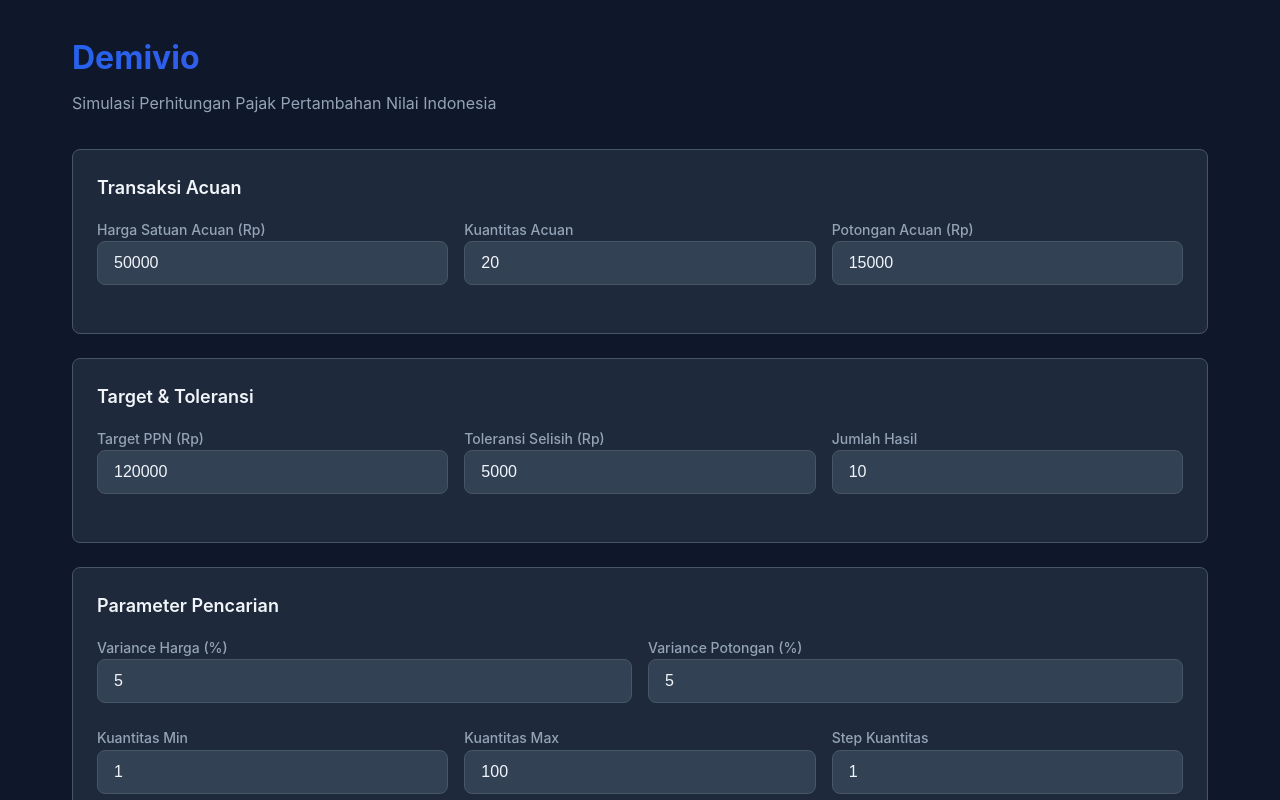
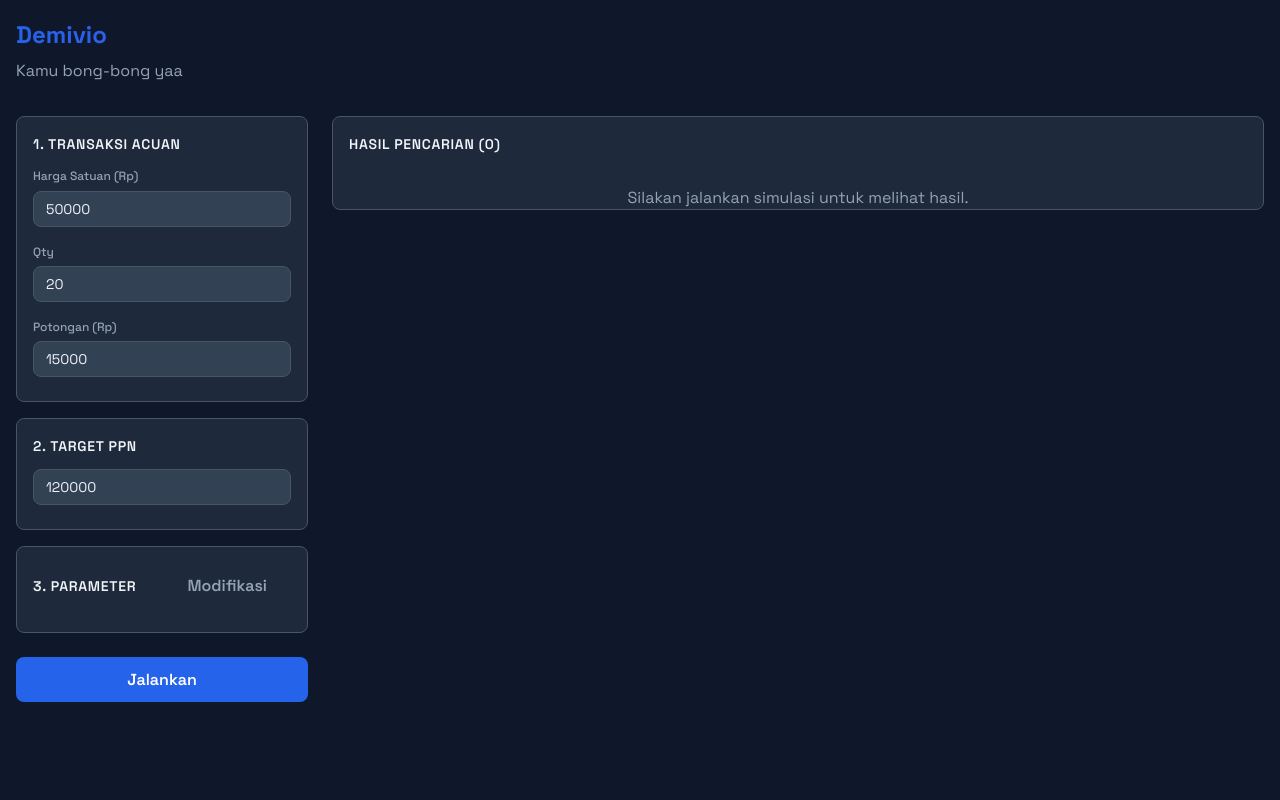
Before and after one commit to allababbot/demivio, a SvelteKit app: page / in a window 1280 px wide. Shown: the top 800 px of the page. Built offline with nearby package versions, Linux system fonts and the light colour scheme.

Commit message:
fix(ui): migrate to local Space Grotesk font

```diff
--- a/src/app.css
+++ b/src/app.css
@@ -1,3 +1,10 @@
+@font-face {
+  font-family: 'Space Grotesk';
+  src: url('/fonts/SpaceGrotesk-VariableFont_wght.ttf') format('truetype');
+  font-weight: 300 700;
+  font-display: swap;
+}
+
 :root {
   --primary: #2563eb;
   --primary-dark: #1d4ed8;
@@ -19,8 +26,19 @@
   padding: 0;
 }
 
+input,
+button,
+textarea,
+select,
+body,
+h1, h2, h3, h4, h5, h6,
+p, span, div, a {
+  font-family: "Space Grotesk", sans-serif !important;
+}
+
 body {
   font-family:
+    "Space Grotesk",
     "Inter",
     -apple-system,
     BlinkMacSystemFont,
@@ -34,15 +52,19 @@ body {
 }
 
 .container {
-  max-width: 1200px;
+  max-width: 1400px;
   margin: 0 auto;
-  padding: 2rem;
+  padding: 1rem;
+  height: 100vh;
+  display: flex;
+  flex-direction: column;
+  overflow: hidden;
 }
 
 h1 {
-  font-size: 2rem;
+  font-size: 1.5rem;
   font-weight: 700;
-  margin-bottom: 0.5rem;
+  margin-bottom: 0.25rem;
   background: linear-gradient(135deg, var(--primary), #7c3aed);
   -webkit-background-clip: text;
   -webkit-text-fill-color: transparent;
@@ -87,45 +109,72 @@ h1 {
 .card {
   background: var(--bg-card);
   border-radius: var(--radius);
-  padding: 1.5rem;
-  margin-bottom: 1.5rem;
+  padding: 1rem;
   border: 1px solid var(--border);
+  /* Removed height: 100% to allow auto-sizing */
+}
+
+/* Specific class for full-height cards (results) */
+.card-full {
+  height: 100%;
+  display: flex;
+  flex-direction: column;
 }
 
 .card-title {
-  font-size: 1.125rem;
+  font-size: 0.875rem;
   font-weight: 600;
-  margin-bottom: 1rem;
+  margin-bottom: 0.75rem;
   color: var(--text);
+  text-transform: uppercase;
+  letter-spacing: 0.05em;
+}
+
+/* Button variants */
+.btn-sm {
+  padding: 0.25rem 0.5rem;
+  font-size: 0.75rem;
+}
+
+.btn-outline {
+  background: transparent;
+  border: 1px solid var(--border);
+  color: var(--text-muted);
+}
+
+.btn-outline:hover {
+  border-color: var(--primary);
+  color: var(--primary);
+  background: rgba(37, 99, 235, 0.1);
 }
 
 .form-group {
-  margin-bottom: 1rem;
+  margin-bottom: 0.5rem;
 }
 
 .form-row {
   display: grid;
-  grid-template-columns: repeat(auto-fit, minmax(200px, 1fr));
-  gap: 1rem;
+  grid-template-columns: repeat(auto-fit, minmax(140px, 1fr));
+  gap: 0.5rem;
 }
 
 label {
   display: block;
-  font-size: 0.875rem;
+  font-size: 0.75rem;
   font-weight: 500;
-  margin-bottom: 0.5rem;
+  margin-bottom: 0.25rem;
   color: var(--text-muted);
 }
 
 input[type="number"],
 input[type="text"] {
   width: 100%;
-  padding: 0.75rem 1rem;
+  padding: 0.5rem 0.75rem;
   border: 1px solid var(--border);
   border-radius: var(--radius);
   background: var(--bg-input);
   color: var(--text);
-  font-size: 1rem;
+  font-size: 0.875rem;
   transition: border-color 0.2s;
 }
 
@@ -145,6 +194,38 @@ input:focus {
   outline: none;
   border-color: var(--primary);
 }
+
+/* Main Dashboard Grid */
+.dashboard-grid {
+  display: grid;
+  grid-template-columns: 300px 1fr; /* Sidebar width + Main content */
+  gap: 1rem;
+  flex: 1;
+  min-height: 0; /* Important for scroll */
+}
+
+.sidebar {
+  display: flex;
+  flex-direction: column;
+  gap: 1rem;
+  overflow-y: auto;
+  padding-right: 0.5rem;
+}
+
+.main-content {
+  display: flex;
+  flex-direction: column;
+  gap: 1rem;
+  overflow-y: auto;
+}
+
+.sim-controls {
+    display: flex;
+    gap: 1rem;
+    align-items: center;
+    margin-top: auto;
+}
+
 
 .btn {
   padding: 0.75rem 1.5rem;
@@ -206,12 +287,12 @@ input:focus {
 table {
   width: 100%;
   border-collapse: collapse;
-  margin-top: 1rem;
+  margin-top: 0.5rem;
 }
 
 th,
 td {
-  padding: 0.75rem 1rem;
+  padding: 0.5rem;
   text-align: left;
   border-bottom: 1px solid var(--border);
 }
@@ -220,12 +301,14 @@ th {
   background: var(--bg);
   font-weight: 600;
   color: var(--text-muted);
-  font-size: 0.875rem;
+  font-size: 0.75rem;
   text-transform: uppercase;
+  position: sticky;
+  top: 0;
 }
 
 td {
-  font-size: 0.9375rem;
+  font-size: 0.8125rem;
 }
 
 tr:hover {
--- a/src/app.html
+++ b/src/app.html
@@ -7,6 +7,9 @@
     <meta name="description" content="Simulasi Perhitungan PPN Indonesia" />
     <title>Demivio - PPN Simulator</title>
     %sveltekit.head%
+    <link rel="preconnect" href="https://fonts.googleapis.com">
+    <link rel="preconnect" href="https://fonts.gstatic.com" crossorigin>
+    <link href="https://fonts.googleapis.com/css2?family=Space+Grotesk:wght@300;400;500;600;700&display=swap" rel="stylesheet">
   </head>
   <body data-sveltekit-preload-data="hover">
     <div style="display: contents">%sveltekit.body%</div>
--- /dev/null
+++ b/src/routes/+layout.svelte
@@ -0,0 +1,5 @@
+<script>
+	import "../app.css";
+</script>
+
+<slot />
--- a/src/routes/+page.svelte
+++ b/src/routes/+page.svelte
@@ -1,5 +1,5 @@
 <script lang="ts">
-  import "../app.css";
+
 import Decimal from "decimal.js";
 import {
 	formatRupiah,
@@ -17,25 +17,39 @@
 let refQuantity = 20;
 let refDiscount = 15000;
 let targetPpn = 120000;
-  let tolerance = 5000;
+let tolerance = 1;
 let priceVariance = 5;
 let discountVariance = 5;
 let qtyMin = 1;
 let qtyMax = 100;
 let qtyStep = 1;
-  let priceStep = 100;
-  let discountStep = 100;
-  let topN = 10;
+let priceStep = 1;
+let discountStep = 1;
+let topN = 10000;
 
 let simResults: SimulationResult[] = [];
 let simError: string | null = null;
 let simRunning = false;
 let simProgress = 0;
 let simEstimate = 0;
+let showParameters = false;
+
+// Pagination
+let currentPage = 1;
+const itemsPerPage = 10;
+$: paginatedResults = simResults.slice((currentPage - 1) * itemsPerPage, currentPage * itemsPerPage);
+$: totalPages = Math.ceil(simResults.length / itemsPerPage);
+
+function changePage(newPage: number) {
+    if (newPage >= 1 && newPage <= totalPages) {
+        currentPage = newPage;
+    }
+}
 
 function handleSimulate() {
 	simError = null;
 	simResults = [];
+    currentPage = 1; // Reset pagination
     simRunning = true;
     simProgress = 0;
 
@@ -73,6 +87,7 @@
 			simResults = runSimulation(config, (progress) => {
 				simProgress = progress;
 			});
+			simResults.sort((a, b) => a.ppnDifference.abs().minus(b.ppnDifference.abs()).toNumber());
 
 			if (simResults.length === 0) {
 				simError =
@@ -88,129 +103,88 @@
 </script>
 
 <div class="container">
+  <div class="header">
     <h1>Demivio</h1>
-  <p class="subtitle">Simulasi Perhitungan Pajak Pertambahan Nilai Indonesia</p>
+    <p class="subtitle">Kamu bong-bong yaa</p>
+  </div>
 
+  <div class="dashboard-grid">
+    <!-- SIDEBAR: Inputs -->
+    <div class="sidebar">
       <div class="card">
-    <h2 class="card-title">Transaksi Acuan</h2>
-
+        <h2 class="card-title">1. Transaksi Acuan</h2>
         <div class="form-row">
           <div class="form-group">
-        <label>
-          Harga Satuan Acuan (Rp)
+            <label>Harga Satuan (Rp)</label>
             <input type="number" bind:value={refPrice} min="0" />
-        </label>
           </div>
           <div class="form-group">
-        <label>
-          Kuantitas Acuan
+            <label>Qty</label>
             <input type="number" bind:value={refQuantity} min="0" />
-        </label>
           </div>
           <div class="form-group">
-        <label>
-          Potongan Acuan (Rp)
+            <label>Potongan (Rp)</label>
             <input type="number" bind:value={refDiscount} min="0" />
-        </label>
           </div>
         </div>
       </div>
 
       <div class="card">
-    <h2 class="card-title">Target &amp; Toleransi</h2>
-
+        <h2 class="card-title">2. Target PPN</h2>
         <div class="form-row">
           <div class="form-group">
-        <label>
-          Target PPN (Rp)
             <input type="number" bind:value={targetPpn} min="0" />
-        </label>
-      </div>
-      <div class="form-group">
-        <label>
-          Toleransi Selisih (Rp)
-          <input type="number" bind:value={tolerance} min="0" />
-        </label>
-      </div>
-      <div class="form-group">
-        <label>
-          Jumlah Hasil
-          <input type="number" bind:value={topN} min="1" max="100" />
-        </label>
           </div>
         </div>
       </div>
 
-  <div class="card">
-    <h2 class="card-title">Parameter Pencarian</h2>
+      <div class="card" style="margin-bottom: 0.5rem;">
+        <div style="display: flex; justify-content: space-between; align-items: center; margin-bottom: 0.5rem;">
+            <h2 class="card-title" style="margin-bottom: 0;">3. Parameter</h2>
+            <button class="btn btn-sm btn-outline" on:click={() => showParameters = !showParameters}>
+                {showParameters ? "Sembunyikan" : "Modifikasi"}
+            </button>
+        </div>
 
+        {#if showParameters}
         <div class="form-row">
           <div class="form-group">
-        <label>
-          Variance Harga (%)
+            <label>Var Harga (%)</label>
             <input type="number" bind:value={priceVariance} min="0" max="100" />
-        </label>
           </div>
           <div class="form-group">
-        <label>
-          Variance Potongan (%)
+            <label>Var Potongan (%)</label>
             <input type="number" bind:value={discountVariance} min="0" max="100" />
-        </label>
+          </div>
+        </div>
+        <div class="form-row">
+          <div class="form-group">
+            <label>Qty Min</label>
+            <input type="number" bind:value={qtyMin} min="1" />
+          </div>
+          <div class="form-group">
+            <label>Qty Max</label>
+            <input type="number" bind:value={qtyMax} min="1" />
           </div>
         </div>
 
-    <div class="form-row">
-      <div class="form-group">
-        <label>
-          Kuantitas Min
-          <input type="number" bind:value={qtyMin} min="1" />
-        </label>
-      </div>
-      <div class="form-group">
-        <label>
-          Kuantitas Max
-          <input type="number" bind:value={qtyMax} min="1" />
-        </label>
-      </div>
-      <div class="form-group">
-        <label>
-          Step Kuantitas
-          <input type="number" bind:value={qtyStep} min="0.1" step="0.1" />
-        </label>
-      </div>
-    </div>
-
-    <div class="form-row">
-      <div class="form-group">
-        <label>
-          Step Potongan (Rp)
-          <input type="number" bind:value={discountStep} min="1" />
-        </label>
-      </div>
-      <div class="form-group">
-        <label>
-          Pembulatan Harga (Rp)
-          <input type="number" bind:value={priceStep} min="1" />
-        </label>
-      </div>
-    </div>
-
-    <p class="info-text">
-      💡 Harga satuan dihitung secara matematis dari rumus PPN. Pembulatan harga
-      digunakan untuk hasil yang lebih praktis.
-    </p>
+        {/if}
       </div>
 
       <button
           class="btn btn-primary"
+          style="width: 100%;"
           on:click={handleSimulate}
           disabled={simRunning}
       >
-    {simRunning ? "Menjalankan Simulasi..." : "🚀 Jalankan Simulasi"}
+          {simRunning ? "..." : "Jalankan"}
       </button>
+    </div>
 
+    <!-- MAIN CONTENT: Results -->
+    <div class="main-content">
        {#if simRunning}
-    <div class="card" style="margin-top: 1rem;">
+        <div class="card">
           <p>Memproses {simEstimate.toLocaleString()} kombinasi...</p>
           <div class="progress-bar">
             <div class="progress-fill" style="width: {simProgress * 100}%"></div>
@@ -219,21 +193,20 @@
       {/if}
 
       {#if simError}
-    <div class="error" style="margin-top: 1rem;">{simError}</div>
+        <div class="error">{simError}</div>
       {/if}
 
+      <div class="card">
+         <h2 class="card-title">
+            Hasil Pencarian ({simResults.length})
+         </h2>
          {#if simResults.length > 0}
-    <div class="card" style="margin-top: 1.5rem;">
-      <h2 class="card-title">
-        ✅ Ditemukan {simResults.length} Hasil
-      </h2>
-
-      <div style="overflow-x: auto;">
+          <div style="flex: 1; overflow: auto; min-height: 0;">
             <table>
               <thead>
                 <tr>
-              <th>Rank</th>
-              <th>Harga Satuan</th>
+                  <th>#</th>
+                  <th>Harga</th>
                   <th>Qty</th>
                   <th>Potongan</th>
                   <th>PPN</th>
@@ -242,9 +215,9 @@
                 </tr>
               </thead>
               <tbody>
-            {#each simResults as result, i}
+                {#each paginatedResults as result, i}
                   <tr>
-                <td><span class="badge badge-rank">{i + 1}</span></td>
+                    <td><span class="badge badge-rank">{(currentPage - 1) * itemsPerPage + i + 1}</span></td>
                     <td>{formatRupiah(result.transaction.unitPrice)}</td>
                     <td>{formatNumber(result.transaction.quantity)}</td>
                     <td>{formatRupiah(result.transaction.discount)}</td>
@@ -257,10 +230,26 @@
             </table>
           </div>
 
-      <p class="info-text">
-        💡 Score lebih kecil = hasil lebih baik (mendekati target dengan
-        parameter mirip acuan)
-      </p>
+          <!-- Pagination Controls -->
+          {#if totalPages > 1}
+            <div style="display: flex; justify-content: space-between; align-items: center; margin-top: 1rem; padding-top: 0.5rem; border-top: 1px solid var(--border);">
+                <button class="btn btn-sm btn-outline" disabled={currentPage === 1} on:click={() => changePage(currentPage - 1)}>
+                    &laquo; Sebelumnya
+                </button>
+                <span style="font-size: 0.875rem; color: var(--text-muted);">
+                    Halaman {currentPage} dari {totalPages}
+                </span>
+                <button class="btn btn-sm btn-outline" disabled={currentPage === totalPages} on:click={() => changePage(currentPage + 1)}>
+                    Selanjutnya &raquo;
+                </button>
+            </div>
+          {/if}
+         {:else if !simRunning}
+            <div style="display: flex; align-items: center; justify-content: center; height: 100%; color: var(--text-muted);">
+                Silakan jalankan simulasi untuk melihat hasil.
             </div>
          {/if}
       </div>
+    </div>
+  </div>
+</div>
```
Also changed, not shown: package.json (+7 -7 lines), static/fonts/SpaceGrotesk-VariableFont_wght.ttf (added), 1 other file (tests, documents, lock files or other folders). Lines whose indentation alone changed are shown as unchanged.
